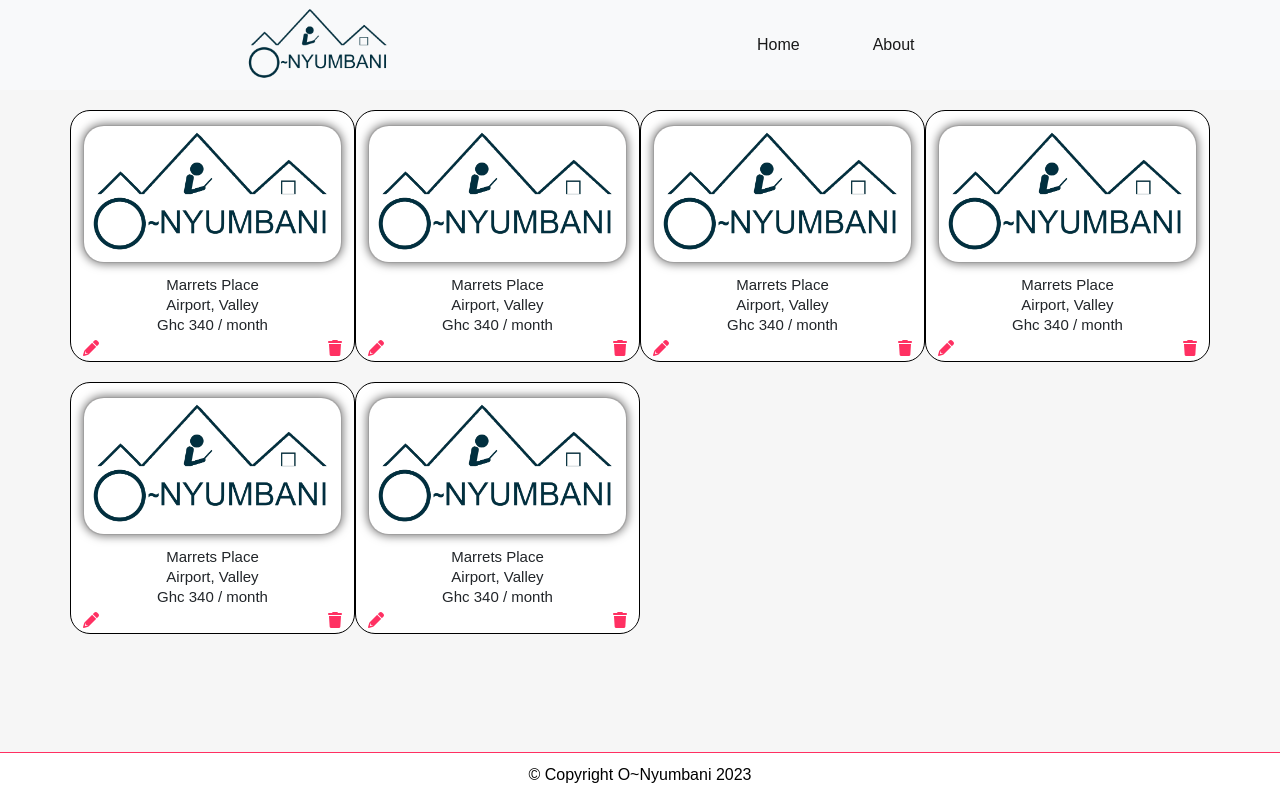
After one commit to OnyabaniDevelopers/mvc-onyumbani, a Flask app: template src/templates/hosthomes.html.j2 in a window 1280 px wide. The commit adds this page. Run offline with Flask 3, Linux system fonts and the light colour scheme; the template is opened without the code that fills it, so the values that code supplies are empty; parts of the project's set-up code (start-up, migrations or seed data) failed here and were passed over.

Commit message:
added applacation.html

```diff
--- a/src/static/css/index.css
+++ b/src/static/css/index.css
@@ -185,12 +185,12 @@ li.nav-item a.active{
 #main-body .home-tabb{
   border: 1px solid black;
   border-radius: 20px;
-  background-color: #D9D9D9;
-  margin: 20px 4%;
+  background-color: white;
+  margin-top: 20px;
 }
 
 .home-image{
-  margin: 20px auto;
+  margin: 14px auto;
   border-radius: 20px;
 }
 
@@ -203,7 +203,7 @@ li.nav-item a.active{
   text-align: center;
   margin-top: 10px;
   font-size: 15px;
-  line-height: 5px;
+  line-height: 15px;
 }
 
 .far-right .fa-solid{
@@ -462,6 +462,8 @@ input[type="text"], input[type="date"], input[type="email"], input[type="number"
 /* Show the dropdown menu (use JS to add this class to the .dropdown-content container when the user clicks on the dropdown button) */
 .show {display:block;}
 
+.dshow {display:none;}
+
   /* The search field */
   #searchBox {
     font-size: 16px;
@@ -479,3 +481,10 @@ input[type="text"], input[type="date"], input[type="email"], input[type="number"
   .highlight {
     background-color: green;
   }
+
+
+/* applications */
+.home-tabb .desc{
+  display: flex;
+  align-items: center;
+}
--- /dev/null
+++ b/src/templates/hosthomes.html.j2
@@ -0,0 +1,150 @@
+{% extends "parent.html.j2" %}
+
+{% block content %}
+        <div id="main-body" class="row">
+            <div class="col-md-3 col-sm-5 home-tabb">
+                <a href="" class="">
+                    <div class="card home-image">
+                        <img src="{{ url_for('static', filename='pics/transparent1.png') }}" />
+                    </div>
+                </a>
+                <div class="home-details">
+                    <p>Marrets Place</p>
+                    <p>Airport, Valley</p>
+                    <p>Ghc 340 / month</p>
+                </div>
+                <div class="d-flex justify-content-between">
+                    <a href="" class="">
+                        <span class="pencil">
+                            <i class="fa-solid fa-pencil" style="color: #FF3062;"></i>
+                        </span>
+                    </a>
+                    <a href="challenges.html" class="far-right">
+                        <span class="cancel">
+                            <i class="fa-sharp fa-solid fa-trash" style="color: #FF3062;"></i>
+                        </span>
+                    </a>
+                </div>
+            </div>
+            <div class="col-md-3 col-sm-5 home-tabb">
+                <a href="" class="">
+                    <div class="card home-image">
+                        <img src="{{ url_for('static', filename='pics/transparent1.png') }}" />
+                    </div>
+                </a>
+                <div class="home-details">
+                    <p>Marrets Place</p>
+                    <p>Airport, Valley</p>
+                    <p>Ghc 340 / month</p>
+                </div>
+                <div class="d-flex justify-content-between">
+                    <a href="" class="">
+                        <span class="pencil">
+                            <i class="fa-solid fa-pencil" style="color: #FF3062;"></i>
+                        </span>
+                    </a>
+                    <a href="challenges.html" class="far-right">
+                        <span class="cancel">
+                            <i class="fa-sharp fa-solid fa-trash" style="color: #FF3062;"></i>
+                        </span>
+                    </a>
+                </div>
+            </div>
+            <div class="col-md-3 col-sm-5 home-tabb">
+                <a href="" class="">
+                    <div class="card home-image">
+                        <img src="{{ url_for('static', filename='pics/transparent1.png') }}" />
+                    </div>
+                </a>
+                <div class="home-details">
+                    <p>Marrets Place</p>
+                    <p>Airport, Valley</p>
+                    <p>Ghc 340 / month</p>
+                </div>
+                <div class="d-flex justify-content-between">
+                    <a href="" class="">
+                        <span class="pencil">
+                            <i class="fa-solid fa-pencil" style="color: #FF3062;"></i>
+                        </span>
+                    </a>
+                    <a href="challenges.html" class="far-right">
+                        <span class="cancel">
+                            <i class="fa-sharp fa-solid fa-trash" style="color: #FF3062;"></i>
+                        </span>
+                    </a>
+                </div>
+            </div>
+            <div class="col-md-3 col-sm-5 home-tabb">
+                <a href="" class="">
+                    <div class="card home-image">
+                        <img src="{{ url_for('static', filename='pics/transparent1.png') }}" />
+                    </div>
+                </a>
+                <div class="home-details">
+                    <p>Marrets Place</p>
+                    <p>Airport, Valley</p>
+                    <p>Ghc 340 / month</p>
+                </div>
+                <div class="d-flex justify-content-between">
+                    <a href="" class="">
+                        <span class="pencil">
+                            <i class="fa-solid fa-pencil" style="color: #FF3062;"></i>
+                        </span>
+                    </a>
+                    <a href="challenges.html" class="far-right">
+                        <span class="cancel">
+                            <i class="fa-sharp fa-solid fa-trash" style="color: #FF3062;"></i>
+                        </span>
+                    </a>
+                </div>
+            </div>
+            <div class="col-md-3 col-sm-5 home-tabb">
+                <a href="" class="">
+                    <div class="card home-image">
+                        <img src="{{ url_for('static', filename='pics/transparent1.png') }}" />
+                    </div>
+                </a>
+                <div class="home-details">
+                    <p>Marrets Place</p>
+                    <p>Airport, Valley</p>
+                    <p>Ghc 340 / month</p>
+                </div>
+                <div class="d-flex justify-content-between">
+                    <a href="" class="">
+                        <span class="pencil">
+                            <i class="fa-solid fa-pencil" style="color: #FF3062;"></i>
+                        </span>
+                    </a>
+                    <a href="challenges.html" class="far-right">
+                        <span class="cancel">
+                            <i class="fa-sharp fa-solid fa-trash" style="color: #FF3062;"></i>
+                        </span>
+                    </a>
+                </div>
+            </div>
+            <div class="col-md-3 col-sm-5 home-tabb">
+                <a href="" class="">
+                    <div class="card home-image">
+                        <img src="{{ url_for('static', filename='pics/transparent1.png') }}" />
+                    </div>
+                </a>
+                <div class="home-details">
+                    <p>Marrets Place</p>
+                    <p>Airport, Valley</p>
+                    <p>Ghc 340 / month</p>
+                </div>
+                <div class="d-flex justify-content-between">
+                    <a href="" class="">
+                        <span class="pencil">
+                            <i class="fa-solid fa-pencil" style="color: #FF3062;"></i>
+                        </span>
+                    </a>
+                    <a href="challenges.html" class="far-right">
+                        <span class="cancel">
+                            <i class="fa-sharp fa-solid fa-trash" style="color: #FF3062;"></i>
+                        </span>
+                    </a>
+                </div>
+            </div>
+        </div>
+{% endblock %}
--- a/src/templates/parent.html.j2
+++ b/src/templates/parent.html.j2
@@ -22,7 +22,7 @@
         <div>
             <nav class="navbar navbar-light bg-light fixed-top sticky-top" style="background-color: white">
               <div class="container-fluid">
-                <div class="col-lg-4 col-md-6 col-sm-12" style='text-align:center'>
+                <div class="col-lg-3 col-md-12" style='text-align:center'>
                   {% if not log %}
                       <a class="navbar-brand" href="{{ url_for('index') }}">
                         <img
@@ -35,12 +35,12 @@
                   {% endif %}
                 </div>
 
-                <div class="col-lg-4 col-md-6 col-sm-12">
+                <div class="col-lg-3 col-md-12">
                   {% block nav %}
   	              {% endblock %}
                 </div>
 
-                <div class="col-lg-4 col-md-12 col-sm-12">
+                <div class="col-lg-6 col-md-12">
                   <span class="navbar-text">
                       {% if error_message %}
                           <ul class="horizontal-list">
@@ -55,7 +55,7 @@
                               </li>
                           </ul>
                       {% else %}
-                          <ul class="horizontal-list">
+                          <ul class="horizontal-list" >
                               <li class="nav-item">
                                 <a class="nav-link" aria-current="page" href="{{ url_for('index') }}">Home</a>
                               </li>
```
Also changed, not shown: src/controllers/universal_controller.py (+19 -3 lines), src/templates/applications.html.j2 (added, +56 -0 lines), src/templates/index.html.j2 (+3 -4 lines), src/templates/payement1.j2 (added, +142 -0 lines), 1 other file.
